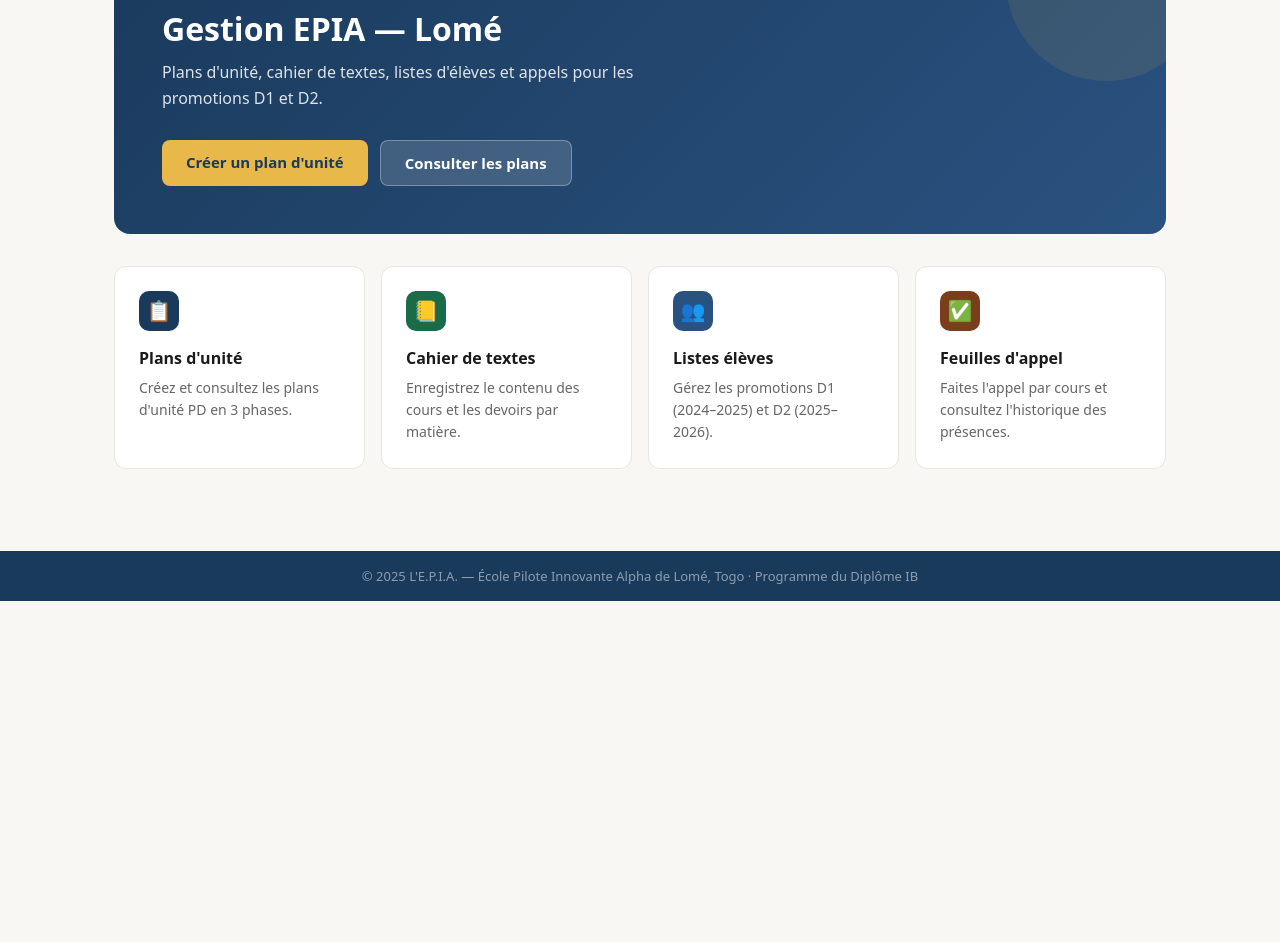
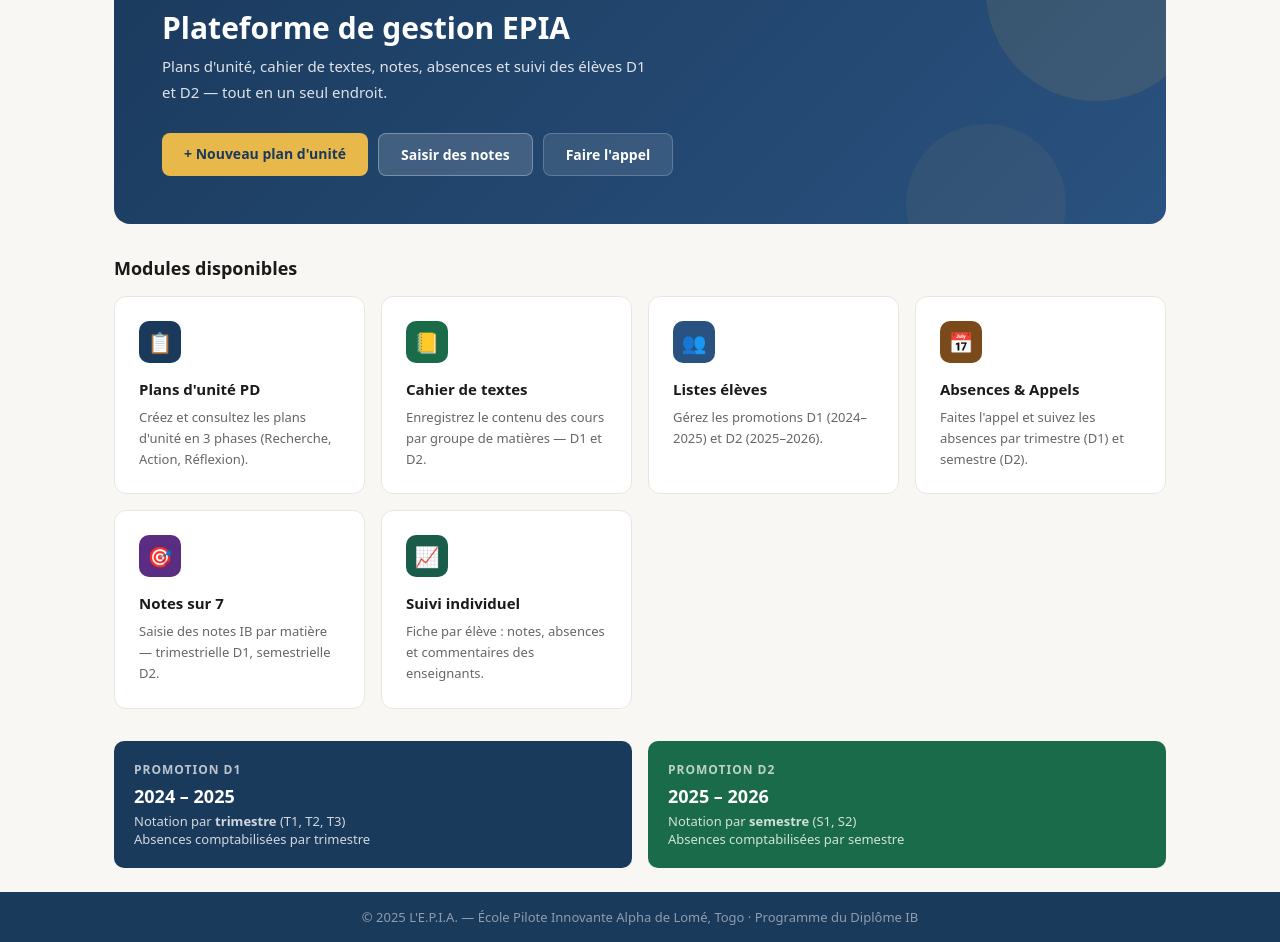
Before and after one commit to pinidarichard-lgtm/EPIA2026, a React (Vite) app in the folder epia-unit-planner/: page / in a window 1280 px wide. Shown: the part 199-1141 px from the top of the page. Before the commit the page ends 800 px from the top, so only its background shows below. Built offline with nearby package versions, Linux system fonts and the light colour scheme; no server answers.

Commit message:
Update HomePage.jsx

```diff
--- a/epia-unit-planner/src/pages/HomePage.jsx
+++ b/epia-unit-planner/src/pages/HomePage.jsx
@@ -1,50 +1,82 @@
 import { Link } from 'react-router-dom'
 
 const CARDS = [
-  { to: '/plans', color: '#1a3a5c', icon: '📋', title: "Plans d'unité", desc: "Créez et consultez les plans d'unité PD en 3 phases." },
-  { to: '/cahier', color: '#1a6b4a', icon: '📒', title: 'Cahier de textes', desc: 'Enregistrez le contenu des cours et les devoirs par matière.' },
+  { to: '/plans', color: '#1a3a5c', icon: '📋', title: "Plans d'unité PD", desc: "Créez et consultez les plans d'unité en 3 phases (Recherche, Action, Réflexion)." },
+  { to: '/cahier', color: '#1a6b4a', icon: '📒', title: 'Cahier de textes', desc: 'Enregistrez le contenu des cours par groupe de matières — D1 et D2.' },
   { to: '/eleves', color: '#2a5280', icon: '👥', title: 'Listes élèves', desc: 'Gérez les promotions D1 (2024–2025) et D2 (2025–2026).' },
-  { to: '/appel', color: '#7a3e1a', icon: '✅', title: "Feuilles d'appel", desc: "Faites l'appel par cours et consultez l'historique des présences." },
+  { to: '/absences', color: '#7a4a1a', icon: '📅', title: 'Absences & Appels', desc: 'Faites l\'appel et suivez les absences par trimestre (D1) et semestre (D2).' },
+  { to: '/notes', color: '#5a2d82', icon: '🎯', title: 'Notes sur 7', desc: 'Saisie des notes IB par matière — trimestrielle D1, semestrielle D2.' },
+  { to: '/suivi', color: '#1a5c4a', icon: '📈', title: 'Suivi individuel', desc: 'Fiche par élève : notes, absences et commentaires des enseignants.' },
 ]
 
 export default function HomePage() {
   return (
     <div style={{ paddingTop: '2rem' }}>
+      {/* Bannière */}
       <div style={{
         background: 'linear-gradient(135deg, #1a3a5c 0%, #2a5280 100%)',
         borderRadius: 16, padding: '3rem', color: '#fff',
         marginBottom: '2rem', position: 'relative', overflow: 'hidden'
       }}>
-        <div style={{ position: 'absolute', top: -40, right: -40, width: 200, height: 200, borderRadius: '50%', background: 'rgba(232,184,75,0.1)' }} />
+        <div style={{ position: 'absolute', top: -40, right: -40, width: 220, height: 220, borderRadius: '50%', background: 'rgba(232,184,75,0.1)' }} />
+        <div style={{ position: 'absolute', bottom: -60, right: 100, width: 160, height: 160, borderRadius: '50%', background: 'rgba(232,184,75,0.06)' }} />
         <div style={{ display: 'inline-block', background: '#e8b84b', color: '#1a3a5c', fontSize: 12, fontWeight: 700, padding: '4px 12px', borderRadius: 20, marginBottom: '1rem', letterSpacing: 1 }}>
-          PROGRAMME DU DIPLÔME IB
+          PROGRAMME DU DIPLÔME IB · LOMÉ, TOGO
         </div>
-        <h1 style={{ fontSize: 32, fontWeight: 700, marginBottom: '0.75rem', lineHeight: 1.2 }}>
-          Gestion EPIA — Lomé
+        <h1 style={{ fontSize: 30, fontWeight: 700, marginBottom: '0.5rem', lineHeight: 1.2 }}>
+          Plateforme de gestion EPIA
         </h1>
-        <p style={{ fontSize: 16, opacity: 0.85, maxWidth: 480, lineHeight: 1.6, marginBottom: '1.75rem' }}>
-          Plans d'unité, cahier de textes, listes d'élèves et appels pour les promotions D1 et D2.
+        <p style={{ fontSize: 15, opacity: 0.85, maxWidth: 500, lineHeight: 1.7, marginBottom: '1.75rem' }}>
+          Plans d'unité, cahier de textes, notes, absences et suivi des élèves D1 et D2 — tout en un seul endroit.
         </p>
-        <div style={{ display: 'flex', gap: '12px', flexWrap: 'wrap' }}>
-          <Link to="/plans/new" style={{ background: '#e8b84b', color: '#1a3a5c', textDecoration: 'none', padding: '12px 24px', borderRadius: 8, fontWeight: 700, fontSize: 15 }}>
-            Créer un plan d'unité
+        <div style={{ display: 'flex', gap: '10px', flexWrap: 'wrap' }}>
+          <Link to="/plans/new" style={{ background: '#e8b84b', color: '#1a3a5c', textDecoration: 'none', padding: '11px 22px', borderRadius: 8, fontWeight: 700, fontSize: 14 }}>
+            + Nouveau plan d'unité
           </Link>
-          <Link to="/plans" style={{ background: 'rgba(255,255,255,0.15)', color: '#fff', textDecoration: 'none', padding: '12px 24px', borderRadius: 8, fontWeight: 600, fontSize: 15, border: '1px solid rgba(255,255,255,0.3)' }}>
-            Consulter les plans
+          <Link to="/notes" style={{ background: 'rgba(255,255,255,0.15)', color: '#fff', textDecoration: 'none', padding: '11px 22px', borderRadius: 8, fontWeight: 600, fontSize: 14, border: '1px solid rgba(255,255,255,0.3)' }}>
+            Saisir des notes
+          </Link>
+          <Link to="/absences" style={{ background: 'rgba(255,255,255,0.1)', color: '#fff', textDecoration: 'none', padding: '11px 22px', borderRadius: 8, fontWeight: 600, fontSize: 14, border: '1px solid rgba(255,255,255,0.2)' }}>
+            Faire l'appel
           </Link>
         </div>
       </div>
 
-      <div style={{ display: 'grid', gridTemplateColumns: 'repeat(auto-fit, minmax(220px, 1fr))', gap: '1rem' }}>
+      {/* Grille des modules */}
+      <h2 style={{ fontSize: 18, fontWeight: 700, color: '#1a1a1a', marginBottom: '1rem' }}>Modules disponibles</h2>
+      <div style={{ display: 'grid', gridTemplateColumns: 'repeat(auto-fit, minmax(240px, 1fr))', gap: '1rem' }}>
         {CARDS.map(card => (
-          <Link key={card.to} to={card.to} style={{ background: '#fff', borderRadius: 12, padding: '1.5rem', border: '1px solid #e8e6e0', textDecoration: 'none', display: 'block' }}>
-            <div style={{ background: card.color, color: '#fff', width: 40, height: 40, borderRadius: 10, display: 'flex', alignItems: 'center', justifyContent: 'center', fontSize: 20, marginBottom: '1rem' }}>
+          <Link key={card.to} to={card.to} style={{
+            background: '#fff', borderRadius: 12, padding: '1.5rem',
+            border: '1px solid #e8e6e0', textDecoration: 'none', display: 'block',
+            transition: 'box-shadow 0.15s',
+          }}
+            onMouseEnter={e => e.currentTarget.style.boxShadow = '0 4px 16px rgba(0,0,0,0.1)'}
+            onMouseLeave={e => e.currentTarget.style.boxShadow = 'none'}
+          >
+            <div style={{ background: card.color, color: '#fff', width: 42, height: 42, borderRadius: 10, display: 'flex', alignItems: 'center', justifyContent: 'center', fontSize: 20, marginBottom: '1rem' }}>
               {card.icon}
             </div>
-            <h3 style={{ fontWeight: 700, fontSize: 16, marginBottom: '0.5rem', color: '#1a1a1a' }}>{card.title}</h3>
-            <p style={{ fontSize: 14, color: '#666', lineHeight: 1.6 }}>{card.desc}</p>
+            <h3 style={{ fontWeight: 700, fontSize: 15, marginBottom: '0.5rem', color: '#1a1a1a' }}>{card.title}</h3>
+            <p style={{ fontSize: 13, color: '#666', lineHeight: 1.6 }}>{card.desc}</p>
           </Link>
         ))}
+      </div>
+
+      {/* Info D1/D2 */}
+      <div style={{ display: 'grid', gridTemplateColumns: '1fr 1fr', gap: '1rem', marginTop: '2rem' }}>
+        <div style={{ background: '#1a3a5c', borderRadius: 10, padding: '1.25rem', color: '#fff' }}>
+          <div style={{ fontSize: 12, fontWeight: 700, letterSpacing: 1, opacity: 0.7, marginBottom: 6 }}>PROMOTION D1</div>
+          <div style={{ fontSize: 18, fontWeight: 700, marginBottom: 4 }}>2024 – 2025</div>
+          <div style={{ fontSize: 13, opacity: 0.8 }}>Notation par <strong>trimestre</strong> (T1, T2, T3)</div>
+          <div style={{ fontSize: 13, opacity: 0.8 }}>Absences comptabilisées par trimestre</div>
+        </div>
+        <div style={{ background: '#1a6b4a', borderRadius: 10, padding: '1.25rem', color: '#fff' }}>
+          <div style={{ fontSize: 12, fontWeight: 700, letterSpacing: 1, opacity: 0.7, marginBottom: 6 }}>PROMOTION D2</div>
+          <div style={{ fontSize: 18, fontWeight: 700, marginBottom: 4 }}>2025 – 2026</div>
+          <div style={{ fontSize: 13, opacity: 0.8 }}>Notation par <strong>semestre</strong> (S1, S2)</div>
+          <div style={{ fontSize: 13, opacity: 0.8 }}>Absences comptabilisées par semestre</div>
+        </div>
       </div>
     </div>
   )
```
